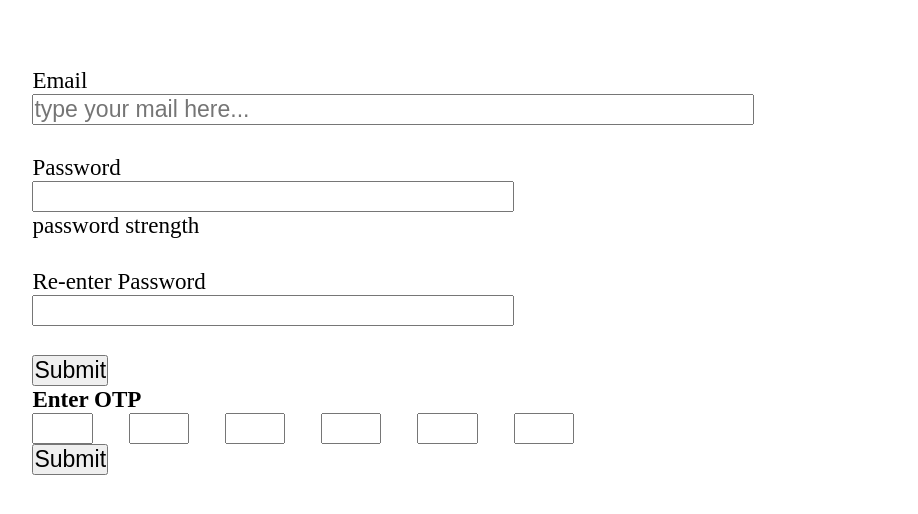
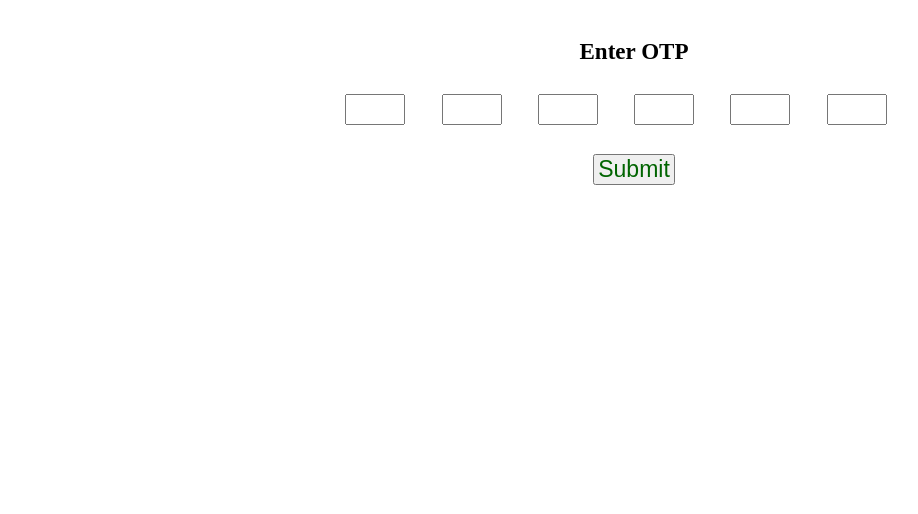
Before and after one commit to akshay1502/SignUpFlowRDS, a React (Create React App) app: page /otp in a window 1280 px wide. Shown: the top 514 px of the page, without its empty margins (6-924 px from the left). Built offline with nearby package versions, Linux system fonts and the light colour scheme.

Commit message:
signupform -> otpscreen

```diff
--- a/package.json
+++ b/package.json
@@ -8,6 +8,7 @@
     "@testing-library/user-event": "^12.1.10",
     "react": "^17.0.2",
     "react-dom": "^17.0.2",
+    "react-router-dom": "^5.2.0",
     "react-scripts": "4.0.3",
     "web-vitals": "^1.0.1"
   },
--- a/src/App.js
+++ b/src/App.js
@@ -1,10 +1,20 @@
 import Singup from './signup';
 import Otpscreen from './otpscreen';
+import { BrowserRouter as Router,Switch,Route } from "react-router-dom";
+
 function App() {
   return (
     <div>
-      <Singup />
-      <Otpscreen />
+      <Router>
+        <Switch>
+          <Route exact path='/otp'>
+            <Otpscreen />
+          </Route>
+          <Route path='/'>
+            <Singup />
+          </Route>
+        </Switch>
+      </Router>
     </div>
   );
 }
--- a/src/index.css
+++ b/src/index.css
@@ -21,20 +21,10 @@ input[type="password"]{
   width:40%;
 }
 
-/* #number{
-  padding-left: 15px;
-  letter-spacing: 42px;
-  border: 0;
-  background-image: linear-gradient(to left, black 70%, rgba(255, 255, 255, 0) 0%);
-  background-position: bottom;
-  background-size: 50px 1px;
-  background-repeat: repeat-x;
-  background-position-x: 35px;
-  width: 220px;
-  min-width: 220px;
-} */
 .otpinput{
   display:flex;
+  margin: 1.5rem 0;
+  justify-content: center;
 }
 
 .otpinput input[type='text']{
@@ -42,3 +32,9 @@ input[type="password"]{
   margin-right:3%;
   text-align: center;
 }
+
+.submit a{
+  text-decoration: none;
+  color:darkgreen;
+  padding: 3px;
+}
--- a/src/otpscreen.js
+++ b/src/otpscreen.js
@@ -1,9 +1,11 @@
+import { Link } from 'react-router-dom';
+
 const Otpscreen = () => {
     const checkinput = (e) => {
         console.log(e.target.value);
     }
     return (
-        <div>
+        <div style={{display:'flex',justifyContent:'center',flexDirection:'column',alignItems:'center'}}>
             <h2>Enter OTP</h2>
             <form>
                 <div className="otpinput">
@@ -15,7 +17,7 @@ const Otpscreen = () => {
                     <input type="text" id="number" name="number" maxLength="1" onChange={checkinput} required />
                 </div>
             </form>
-            <button>Submit</button>
+            <button className="submit"><Link to=''>Submit</Link></button>
         </div>
     );
 }
--- a/src/signup.js
+++ b/src/signup.js
@@ -1,4 +1,5 @@
 import { useState } from "react";
+import { Link } from 'react-router-dom';
 
 const Signup = () => {
     const [ msg, setMsg] = useState('');
@@ -31,7 +32,7 @@ const Signup = () => {
     }
     return (
         <div>
-            <form>
+            <form method="post">
                 <div className="inputfields">
                     <label htmlFor="email">Email</label>
                     <input type="email" placeholder="type your mail here..." id="email" name="email" onBlur={validateEmail} required/>
@@ -47,7 +48,7 @@ const Signup = () => {
                     <input type="password" id="repassword" name="repassword" required onChange={passwordcheck}/>
                     <p id="passmsg">{passwordmsg}</p>
                 </div>
-                <button>Submit</button>
+                <button className="submit"><Link to='/otp'>Submit</Link></button>
             </form>
         </div>
     );
```
Also changed, not shown: 2 other files (tests, documents, lock files or other folders).
